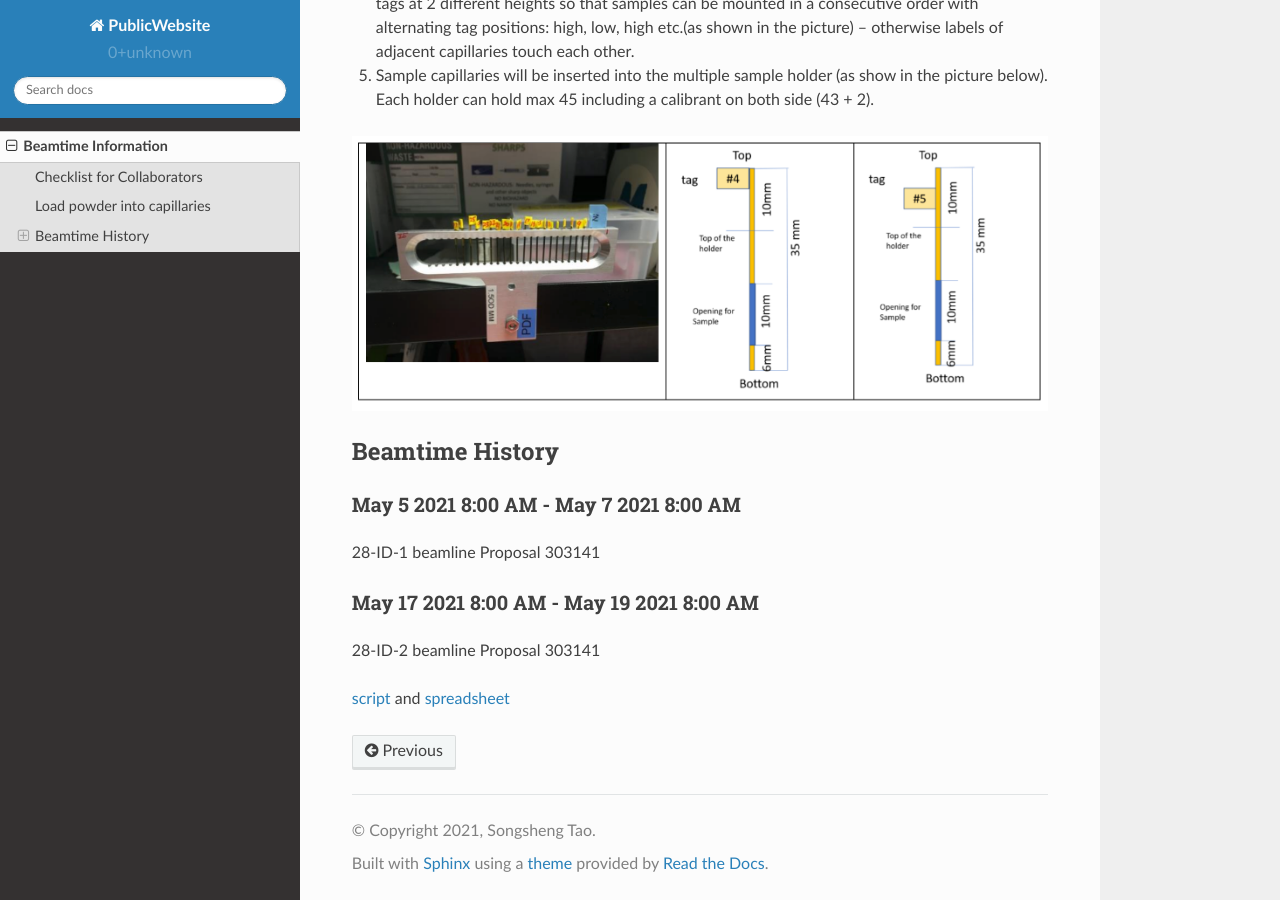
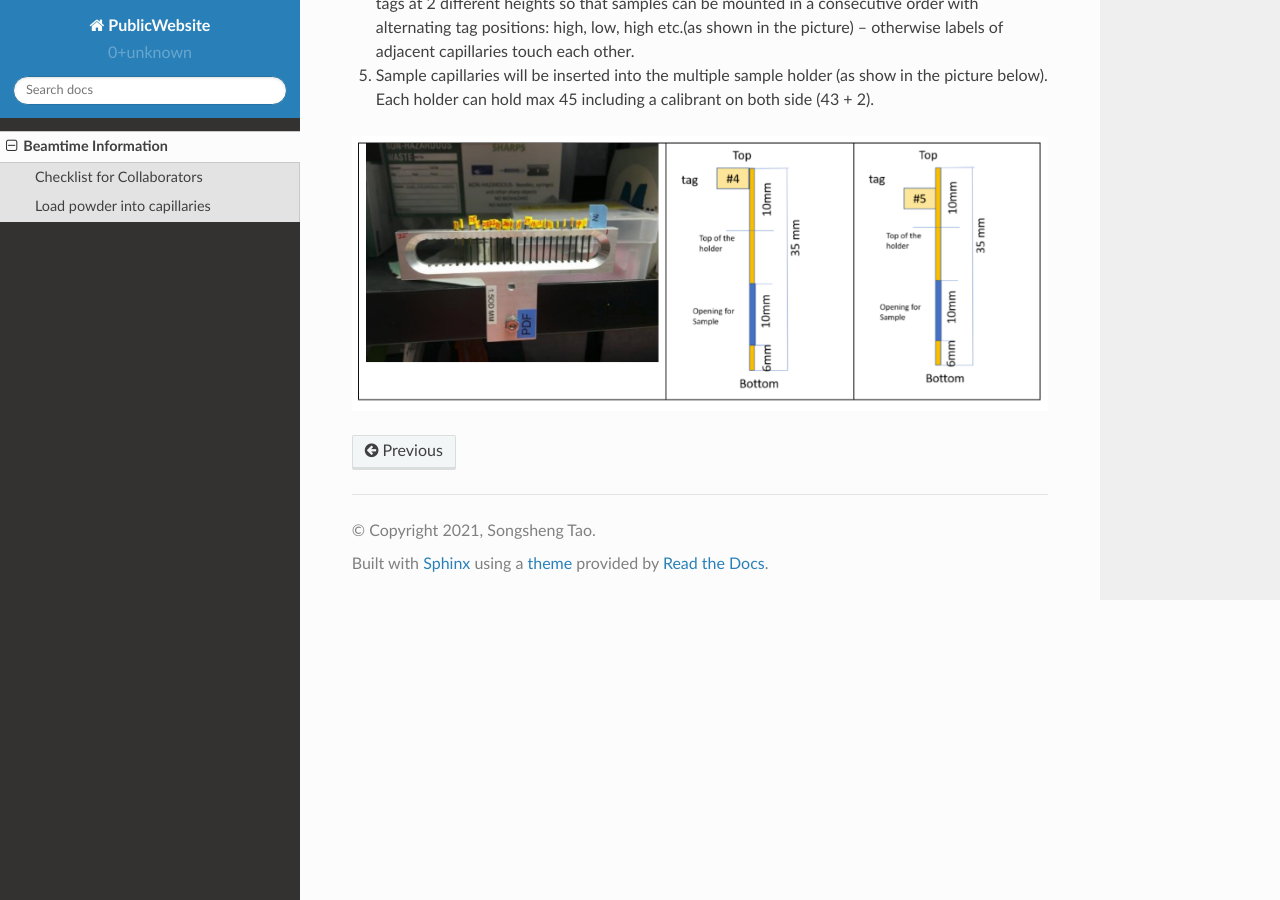
Before and after one commit to Billingegroup/PublicWebsite, a Sphinx documentation site: the page built from docs/source/beamtime.rst, in a window 1280 px wide and 900 px high, scrolled down 2200 px. Built offline with Sphinx 7.4.7 and the Read the Docs theme 2.0.0, drawn with Linux system fonts in a browser that asks for light colours.

Commit message:
MNT: delete beamtime history

```diff
--- a/docs/source/beamtime.rst
+++ b/docs/source/beamtime.rst
@@ -79,18 +79,3 @@ Below, we list the technical standard for the sample loading at 28-ID-1 and 28-I
 #. Sample capillaries will be inserted into the multiple sample holder (as show in the picture below). Each holder can hold max 45 including a calibrant on both side (43 + 2).
 
 .. image:: _static/capillaries_photo.png
-
-Beamtime History
-----------------
-
-May 5 2021 8:00 AM - May 7 2021 8:00 AM
-^^^^^^^^^^^^^^^^^^^^^^^^^^^^^^^^^^^^^^^
-
-28-ID-1 beamline Proposal 303141
-
-May 17 2021 8:00 AM - May 19 2021 8:00 AM
-^^^^^^^^^^^^^^^^^^^^^^^^^^^^^^^^^^^^^^^^^
-
-28-ID-2 beamline Proposal 303141
-
-`script <https://github.com/Billingegroup/bluesky_scanplans/blob/master/scanplans/plans20210517.py>`_ and `spreadsheet <https://drive.google.com/file/d/1ocqKXq7DqaAFESUXpp7vcLtqGJ8USyxG/view?usp=sharing>`_
```
